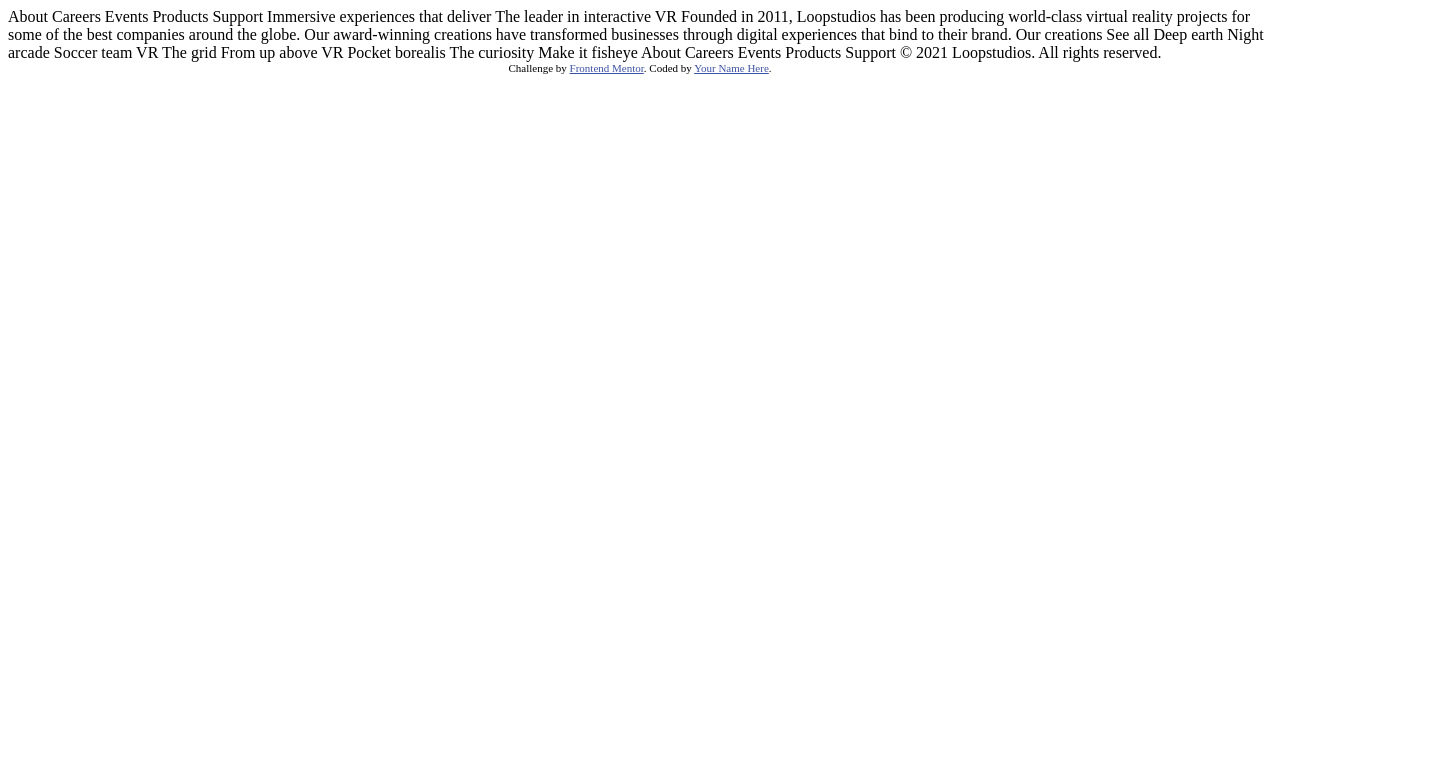
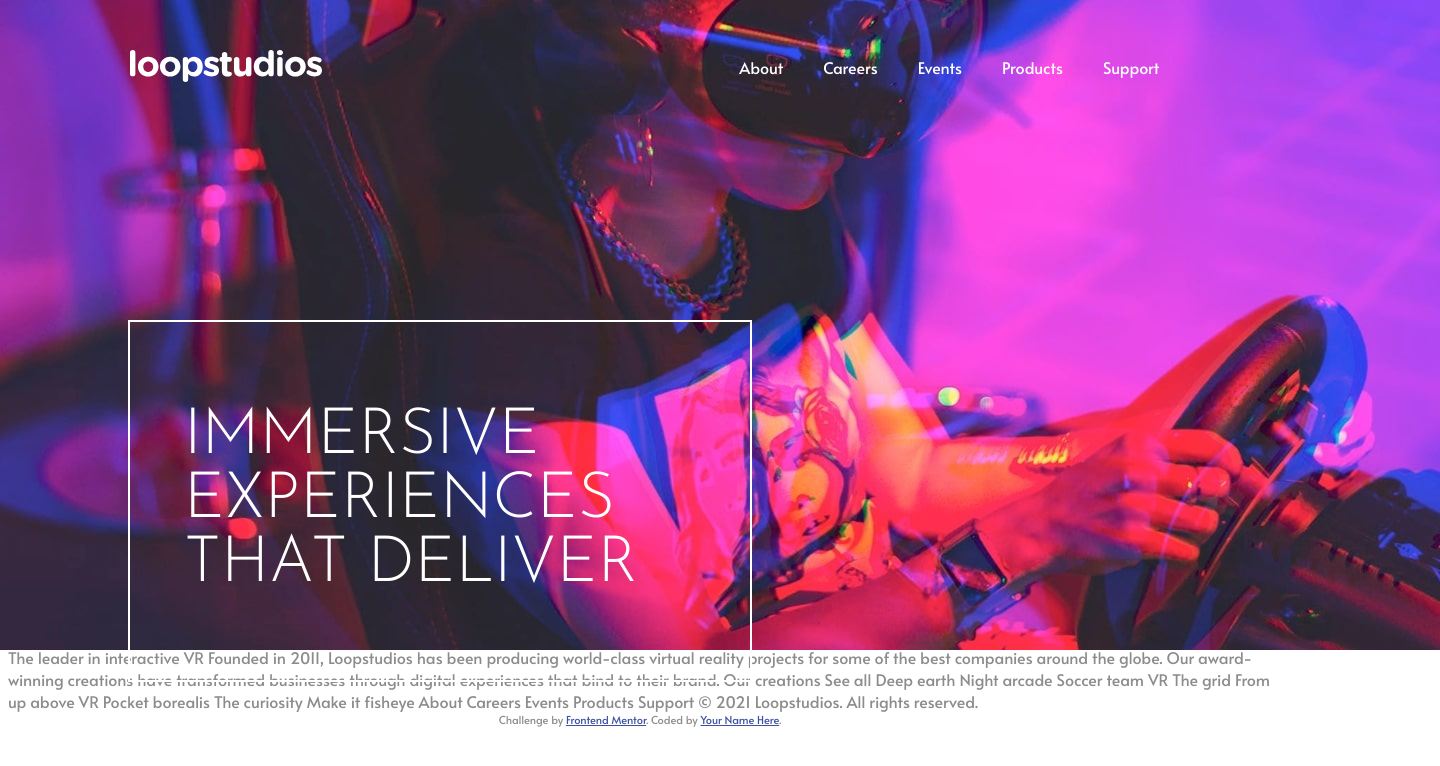
Before and after one commit to leenishere/loopstudios-landing-page, a plain HTML site: page index.html in a window 1280 px wide. Shown: the whole page, 1440 px wide, since content can reach past the window. Drawn offline with Linux system fonts and the light colour scheme.

Commit message:
styling for top region
Rough stylings. Precise changes to still be made to it

```diff
--- a/index.html
+++ b/index.html
@@ -9,19 +9,40 @@
   <title>Frontend Mentor | Loopstudios landing page</title>
 
   <!-- Feel free to remove these styles or customise in your own stylesheet 👍 -->
-  <style>
-    .attribution { font-size: 11px; text-align: center; }
-    .attribution a { color: hsl(228, 45%, 44%); }
-  </style>
+
+  <link rel="stylesheet" href="styles.css">
+  <link rel="stylesheet" href="https://fonts.googleapis.com/css?family=Alata">
+  <link rel="preconnect" href="https://fonts.gstatic.com">
+  <link rel="preconnect" href="https://fonts.gstatic.com">
+<link href="https://fonts.googleapis.com/css2?family=Josefin+Sans:wght@100;200;300;400;500;600;700&display=swap" rel="stylesheet">
 </head>
 <body>
-  About
-  Careers
-  Events
-  Products
-  Support
+  <div id="landing-top">
+    <img src="images/desktop/image-hero.jpg">
+    <div id="header">
+      <div class="header-left">
+        <img src="images/logo.svg">
+      </div>
+      <div class="header-right">
+        <ul>
+          <li>About</li>
+          <li>Careers</li>
+          <li>Events</li>
+          <li>Products</li>
+          <li>Support</li>
+        </ul>
 
-  Immersive experiences that deliver
+      </div>
+    </div>
+
+    <div class="main-msg">
+      <h1>IMMERSIVE EXPERIENCES THAT DELIVER</h1>
+    </div>
+
+  </div>
+
+
+
 
   The leader in interactive VR
 
--- /dev/null
+++ b/styles.scss
@@ -0,0 +1,97 @@
+$white: hsl(0, 0%, 100%);
+$black: hsl(0, 0%, 0%);
+$gray: hsl(0, 0%, 55%);
+$dark-gray: hsl(0, 0%, 41%);
+
+body{
+    font-family: "Alata", "sans-serif";
+    font-weight: 400;
+    font-size: 15px;
+    color: $gray;
+    overflow-x: hidden;
+}
+
+h1, h2, h3, h4, h5, h6 {
+    font-family: 'Josefin Sans', sans-serif;
+    font-weight: 300;
+    color:$dark-gray;
+}
+
+#landing-top{
+    width: 100%;
+
+    img{
+        /* background img */
+        margin: -8px
+    }
+
+    #header{
+        display: flex;
+        position: absolute;
+        top: 5%;
+        left: 10%;
+        align-items: center;
+        width: 90vw;
+    }
+
+    .header-left{
+        width: 30%;
+        img{
+            margin-left: 2px;
+        }
+    }
+
+    .header-right{
+        width: 70%;
+
+        ul{
+            display: flex !important;
+            flex-direction: row;
+            justify-content: flex-end;
+            margin-right: 10%;
+
+
+
+            color: $white;
+            list-style-type: none;
+            display: inline-flex;
+
+            li{
+                margin-right: 2.5rem;
+            }
+        }
+    }
+
+
+    .main-msg{
+        border: 2px solid $white;
+        position: absolute;
+        top: 40%;
+        left: 10%;
+        padding: 40px;
+        max-width: 40%;
+
+        font-size: 2rem;
+        padding-left: 54px;
+        padding-right: 54px;
+
+        h1{
+            color: $white;
+        }
+
+    }
+
+
+}
+
+
+
+
+.attribution {
+    font-size: 11px;
+    text-align: center;
+}
+
+.attribution a {
+    color: hsl(228, 45%, 44%);
+}
```
Also changed, not shown: styles.css (added), 1 other file.
